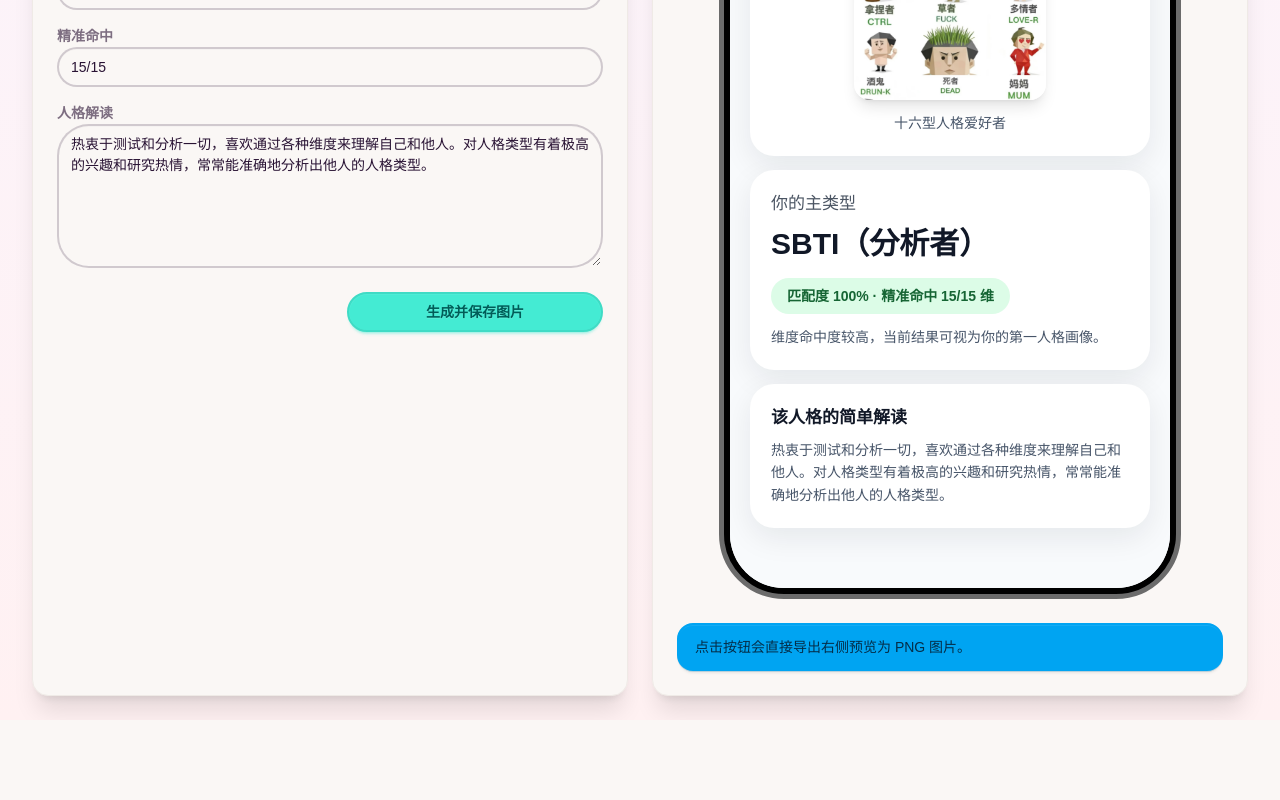
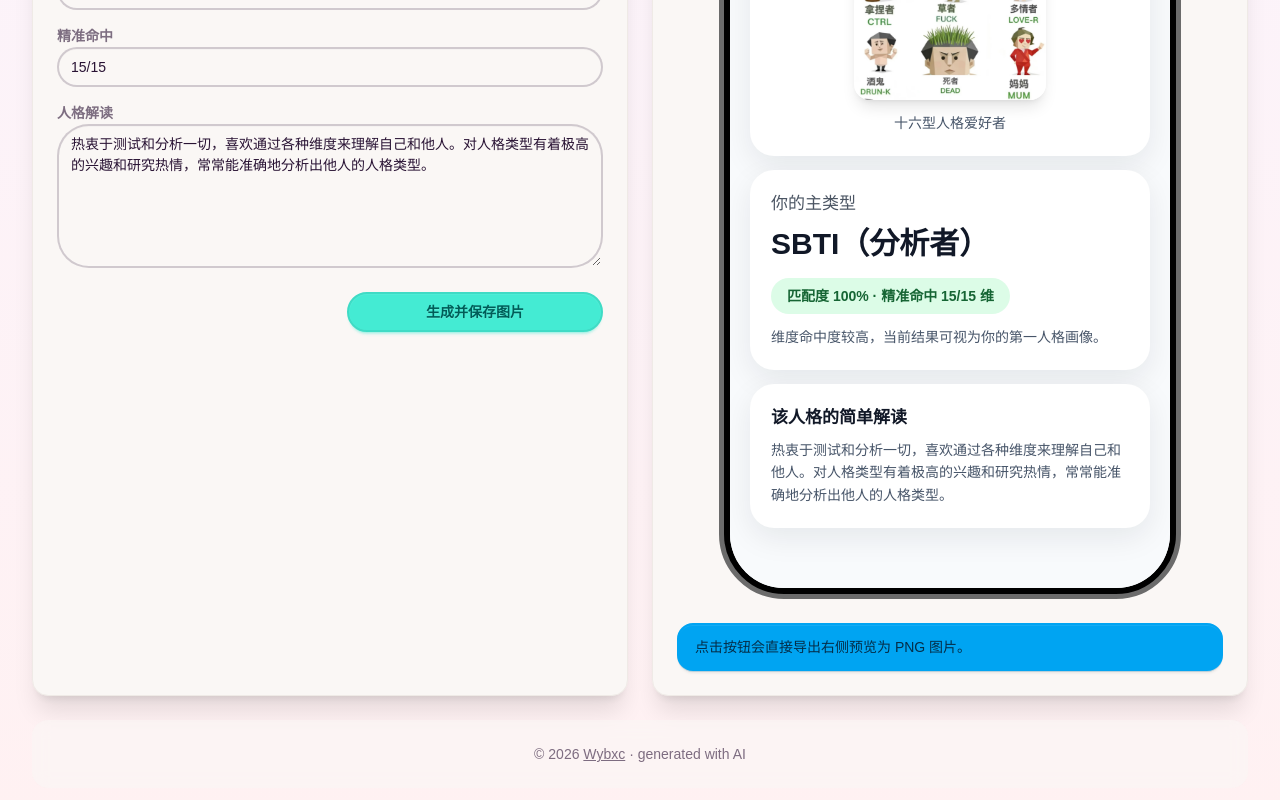
Before and after one commit to Wybxc/sbti, a React (Vite) app: page / in a window 1280 px wide. Shown: the part 622-1422 px from the top of the page. Before the commit the page ends 1342 px from the top, so only its background shows below. Built offline with nearby package versions, Linux system fonts and the light colour scheme.

Commit message:
feat: refactor layout structure and enhance accessibility with semantic HTML elements

```diff
--- a/src/App.tsx
+++ b/src/App.tsx
@@ -22,7 +22,9 @@ const initialFormData: FormData = {
 
 export function App() {
   const [formData, setFormData] = useState<FormData>(initialFormData);
-  const [imageUrl, setImageUrl] = useState<string>(new URL("default.jpg", import.meta.url).href);
+  const [imageUrl, setImageUrl] = useState<string>(
+    new URL("default.jpg", import.meta.url).href,
+  );
   const previewRef = useRef<HTMLDivElement | null>(null);
   const uploadedImageUrlRef = useRef<string | null>(null);
 
@@ -153,16 +155,16 @@ export function App() {
     <div className="min-h-screen px-4 py-6 text-base-content sm:px-6 lg:px-8">
       <div className="mx-auto max-w-7xl space-y-6">
         <div className="hero rounded-4xl border border-base-200 bg-base-100/90 shadow-xl backdrop-blur-sm">
-          <div className="hero-content flex-col gap-6 py-8 lg:flex-row lg:items-end lg:justify-between lg:px-10">
+          <header className="hero-content flex-col gap-6 py-8 lg:flex-row lg:items-end lg:justify-between lg:px-10">
             <div className="max-w-2xl">
               <h1 className="text-4xl font-black tracking-tight text-base-content sm:text-5xl">
                 SBTI人格类型生成器
               </h1>
             </div>
-          </div>
+          </header>
         </div>
 
-        <div className="grid grid-cols-1 gap-6 xl:grid-cols-2">
+        <main className="grid grid-cols-1 gap-6 xl:grid-cols-2">
           <section className="card border border-base-200 bg-base-100 shadow-xl">
             <div className="card-body gap-6">
               <div>
@@ -317,7 +319,13 @@ export function App() {
               </div>
             </div>
           </section>
-        </div>
+        </main>
+
+        <footer className="card border-base-200 bg-base-100/50 py-6 text-center text-sm text-base-content/60 backdrop-blur-sm">
+          <p>© 2026 <a href="https://github.com/Wybxc" target="_blank" rel="noopener noreferrer" className="link">
+            Wybxc
+          </a> · generated with AI</p>
+        </footer>
       </div>
     </div>
   );
```
